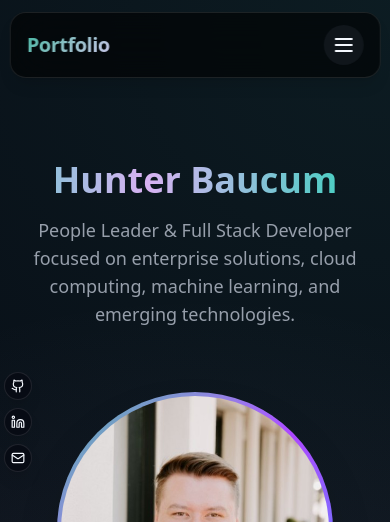
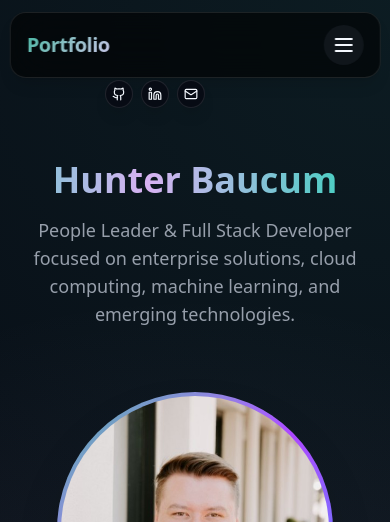
Before and after one commit to Cazador0/portfolio, a Next.js app: page /about in a window 390 px wide. Shown: the top 522 px of the page. Built offline with nearby package versions, Linux system fonts and the light colour scheme; a web font is replaced by a local one.

Commit message:
Adjusted mobile placement of floating icons.

```diff
--- a/src/components/common/floating-socials.tsx
+++ b/src/components/common/floating-socials.tsx
@@ -1,5 +1,6 @@
 "use client";
 
+import { useEffect, useState } from "react";
 import { motion } from "framer-motion";
 import { Github, Linkedin, Mail, type LucideProps } from "lucide-react";
 import { SITE_CONFIG } from "@/lib/constants";
@@ -17,12 +18,26 @@ const socials: SocialItem[] = [
 ];
 
 export function FloatingSocials() {
+  const [isMobile, setIsMobile] = useState(false);
+
+  useEffect(() => {
+    const mq = window.matchMedia("(max-width: 767px)");
+    setIsMobile(mq.matches);
+    const handler = (e: MediaQueryListEvent) => setIsMobile(e.matches);
+    mq.addEventListener("change", handler);
+    return () => mq.removeEventListener("change", handler);
+  }, []);
+
   return (
     <motion.div
-      initial={{ opacity: 0, x: -20 }}
-      animate={{ opacity: 1, x: 0 }}
+      initial={{ opacity: 0, ...(isMobile ? { y: -20 } : { x: -20 }) }}
+      animate={{ opacity: 1, ...(isMobile ? { y: 0 } : { x: 0 }) }}
       transition={{ delay: 1, duration: 0.5 }}
-      className="fixed left-1 md:left-2 lg:left-3 xl:left-5 top-1/2 -translate-y-1/2 flex flex-col gap-2 lg:gap-3 xl:gap-4 z-50"
+      className="fixed
+        top-20 left-1/2 -translate-x-1/2 flex-row
+        md:top-1/2 md:left-2 md:-translate-y-1/2 md:translate-x-0 md:flex-col
+        lg:left-3 xl:left-5
+        flex gap-2 lg:gap-3 xl:gap-4 z-50"
     >
       {socials.map(({ Icon, href, label }, index) => (
         <motion.a
@@ -30,14 +45,14 @@ export function FloatingSocials() {
           href={href}
           target="_blank"
           rel="noopener noreferrer"
-          initial={{ opacity: 0, x: -20 }}
-          animate={{ opacity: 1, x: 0 }}
+          initial={{ opacity: 0, ...(isMobile ? { y: -20 } : { x: -20 }) }}
+          animate={{ opacity: 1, ...(isMobile ? { y: 0 } : { x: 0 }) }}
           transition={{ delay: 1.2 + index * 0.1, duration: 0.4 }}
           whileHover="hovered"
           whileTap={{ scale: 0.95 }}
           variants={{
             hovered: {
-              x: 4,
+              ...(isMobile ? { y: -4 } : { x: 4 }),
               transition: { type: "spring", stiffness: 400, damping: 20, delay: 0 },
             },
           }}
```
